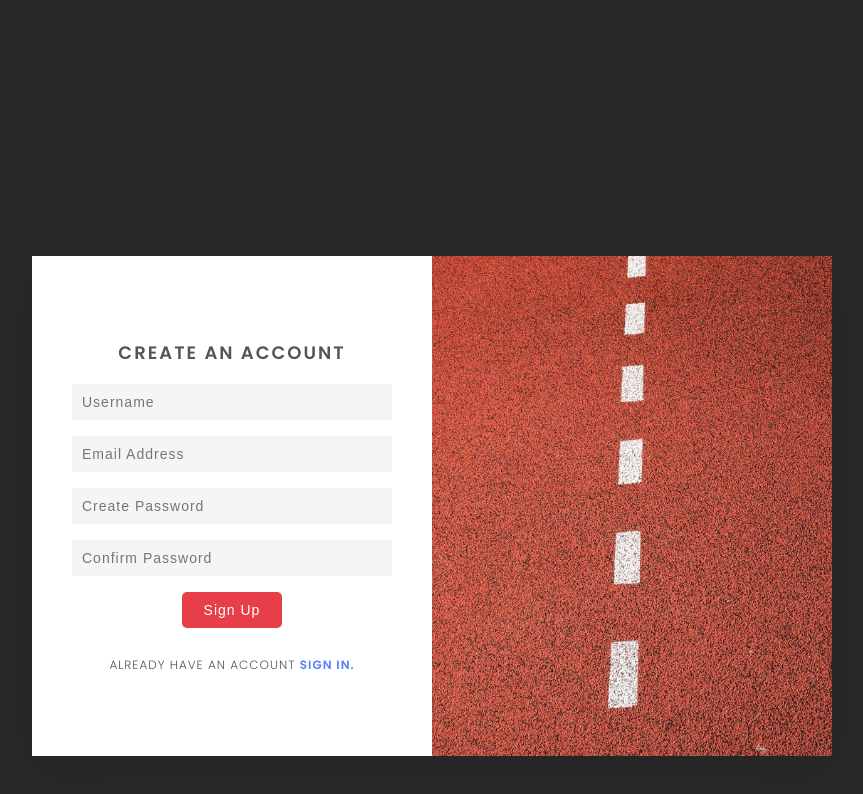
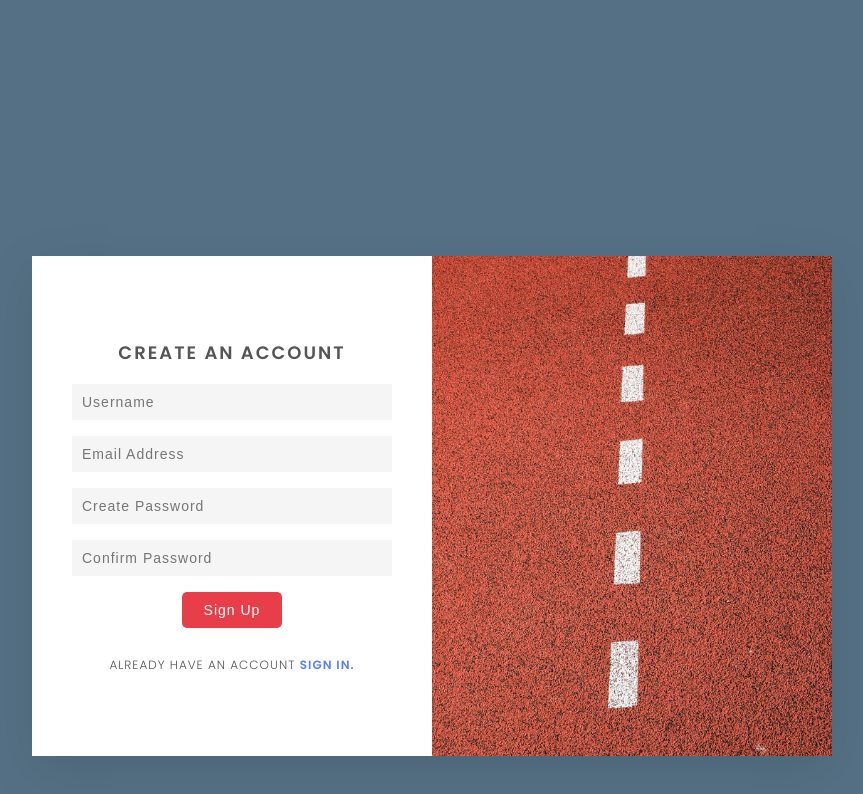
Before and after one commit to SebaGNH/Animated-Login-and-Registration-Form-v2, a plain HTML site: page index.html in a window 1280 px wide. Both pictures are taken after a click on the link "SIGN UP.". Shown: the whole page, without its empty margins (208-1071 px from the left). Drawn offline with Linux system fonts and the light colour scheme.

Commit message:
Se actualizó background-color al dar click

```diff
--- a/css/style.sass
+++ b/css/style.sass
@@ -134,3 +134,5 @@ section
                 top: 0
             .form-box
                 top: 0
+.active
+    background-color: #557085 //Cambiamos el color del fondo
--- a/index.html
+++ b/index.html
@@ -9,7 +9,7 @@
     <link rel="stylesheet" href="./css/style.css">
 </head>
 <body>
-    <section>
+    <section class="section">
         <div class="container">
             <div class="user signin-box">
                 <div class="img-box">
--- a/js/app.js
+++ b/js/app.js
@@ -1,14 +1,8 @@
 'use strict';
+const section = document.querySelector(".section");
+const container = document.querySelector(".container");
 
-//const container = document.querySelector(".container");
-const btnToggle = document.querySelector(".btnToggle");
-btnToggle.addEventListener("click",()=>{
-    //container.classList.toggle("active");
-    console.log("hoola")
-});
-
-
-function toggleForm(){
-    const container = document.querySelector(".container");
+const toggleForm = () => {
     container.classList.toggle("active");
+    section.classList.toggle("active");
 }
```
Also changed, not shown: css/style.css, 1 other file.
